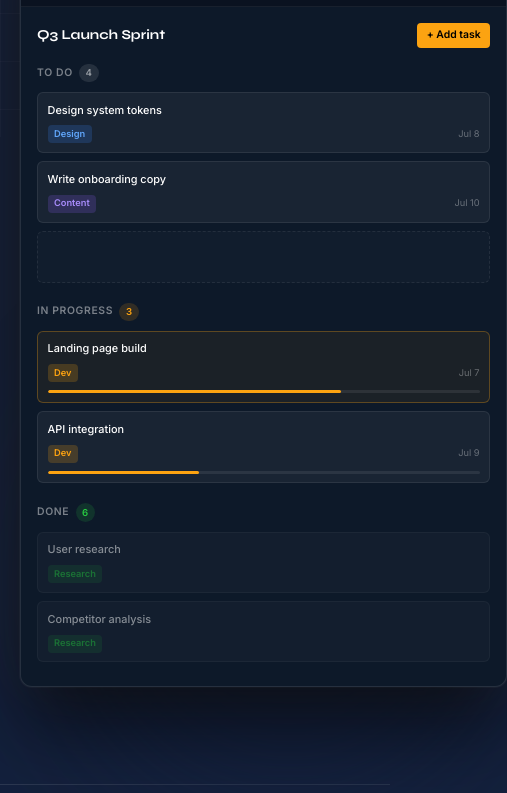
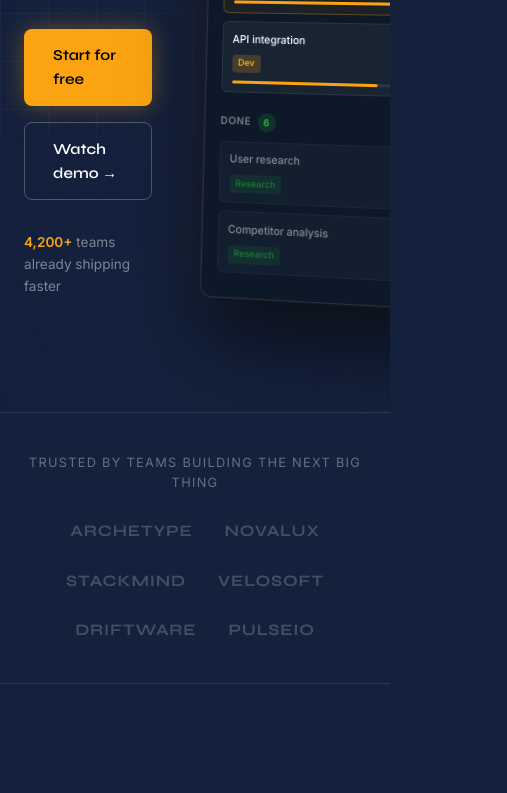
Before and after one commit to sakshamisonline/SaaSLandingPage, a plain HTML site: page index.html in a window 390 px wide. Shown: the part 707-1500 px from the top of the page, 507 px wide, since content can reach past the window. Drawn offline with nearby package versions, Linux system fonts and the light colour scheme; a web font is replaced by a local one.

Commit message:
Update trial style.css

```diff
--- a/style.css
+++ b/style.css
@@ -15,7 +15,7 @@
 }
 
 * { margin: 0; padding: 0; box-sizing: border-box; }
-html { scroll-behavior: smooth; }
+html { scroll-behavior: smooth; overflow-x: hidden; }
 
 body {
   font-family: var(--font-body);
@@ -672,7 +672,15 @@
      just leave a dead, empty scroll gap and clip stacked content.
      Let both size to their actual content instead. */
   .hero-scene { height: auto; }
-  .hero { height: auto; min-height: 100svh; padding-bottom: 3rem; }
+  .hero { height: auto; min-height: 100svh; padding-bottom: 3rem; overflow: hidden; }
+  /* .hero uses overflow:visible on desktop so the 3D-rotated mockup isn't
+     clipped, but that also lets .hero__glow--2 (which is deliberately
+     offset past the right edge for a soft bleed effect) poke past the
+     actual screen width. In-app browsers (Instagram/WhatsApp webviews
+     especially) miscalculate their initial zoom level when ANY element
+     is wider than the viewport, causing the page to open zoomed in and
+     shifted left. Clipping .hero on mobile fixes this — nothing here
+     needs to render outside its bounds once the 3D scroll scene is off.
 
   .hero__inner { grid-template-columns: 1fr; padding-top: 4rem; }
   .mockup { transform: none; }
```
